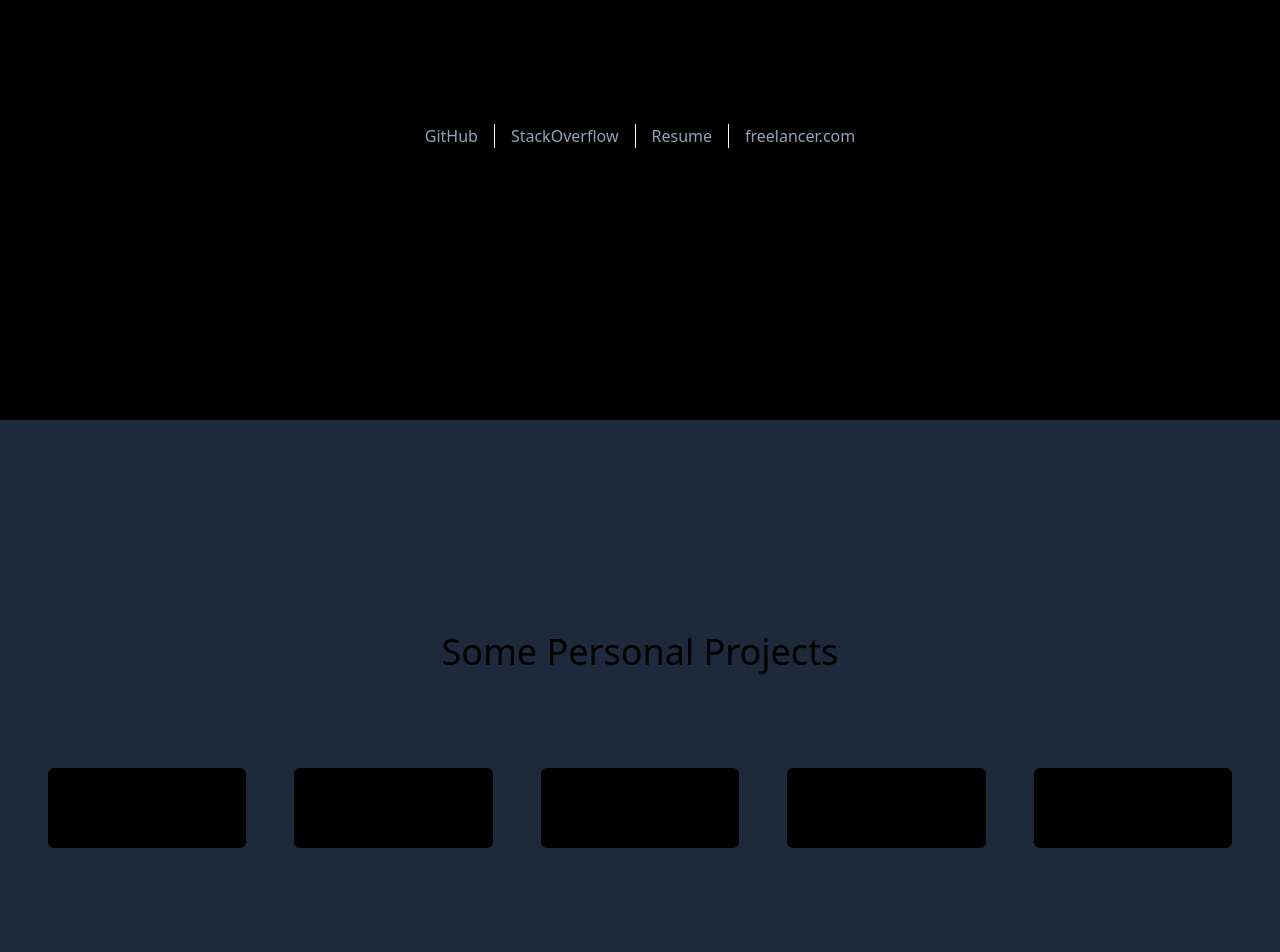
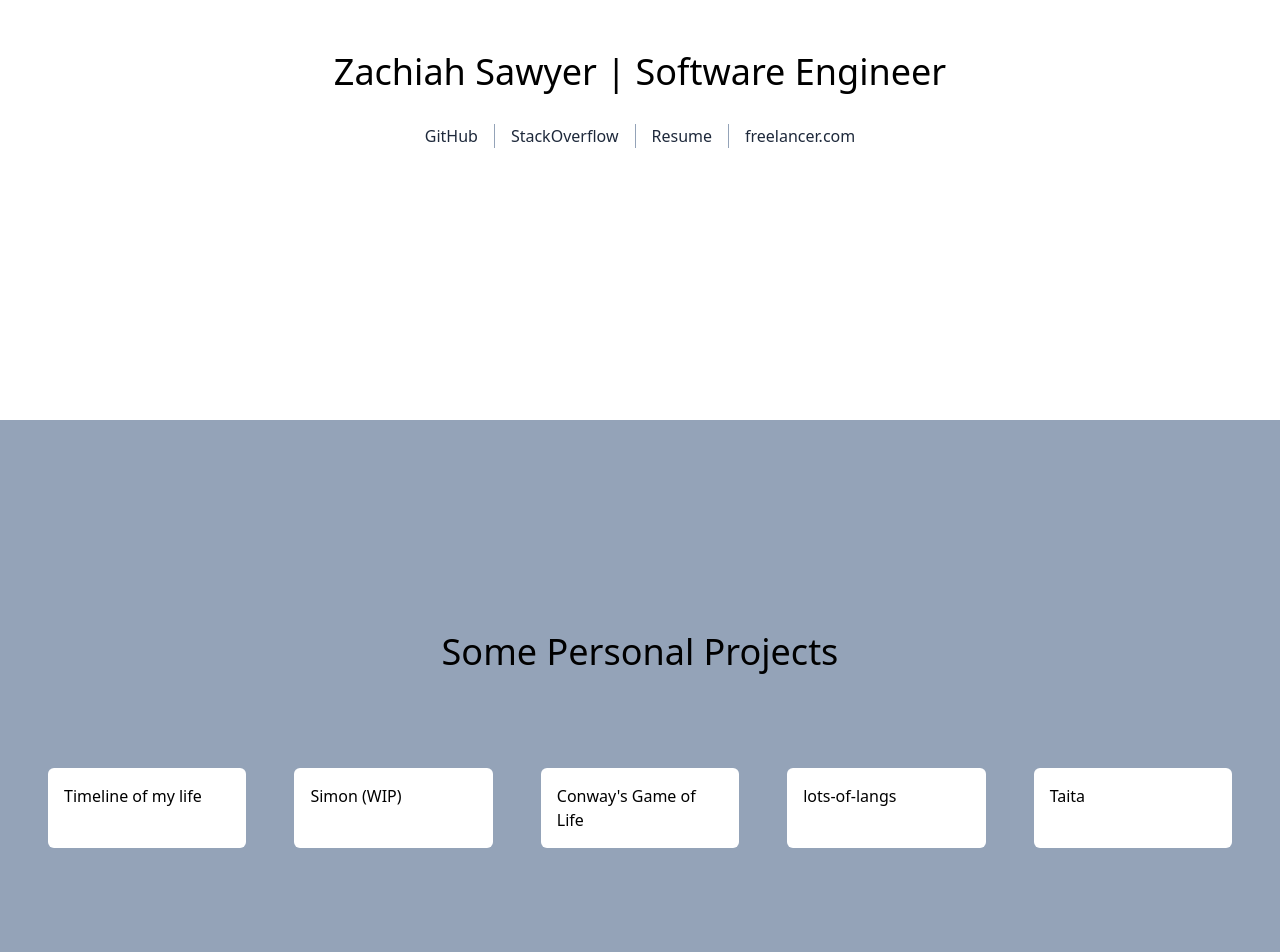
Before and after one commit to Zachiah/personal-site, a SvelteKit app: page /skills/developer in a window 1280 px wide. Shown: the part 220-1172 px from the top of the page. Built offline with nearby package versions, Linux system fonts and the light colour scheme.

Commit message:
make light mode work

```diff
--- a/src/lib/components/SimplePageWrapper.svelte
+++ b/src/lib/components/SimplePageWrapper.svelte
@@ -5,7 +5,7 @@
 
 <div class="mx-auto max-w-max p-8">
 	<main
-		class="my-8 box-content max-w-prose rounded-lg bg-white p-8 shadow-lg shadow-sky-400 dark:bg-black dark:shadow-sky-500"
+		class="my-8 box-content max-w-prose rounded-lg bg-blue-100 p-8 shadow-lg shadow-sky-400 dark:bg-black dark:shadow-sky-500"
 	>
 		<Content>
             <slot />
--- a/src/routes/+layout.svelte
+++ b/src/routes/+layout.svelte
@@ -67,10 +67,10 @@
 
 {#if !isTouchDevice}
 	<div
-		class="pointer-events-none fixed z-50 h-40 w-40 -translate-x-1/2 -translate-y-1/2 transform rounded-full bg-gray-200 bg-contain shadow-inner dark:bg-blue-500 {$page
+		class="pointer-events-none fixed z-50 h-40 w-40 -translate-x-1/2 -translate-y-1/2 transform rounded-full bg-contain shadow-inner {$page
 			.url.pathname === '/'
-			? 'mix-blend-difference'
-			: 'mix-blend-darken'}"
+			? 'bg-gray-200 dark:bg-blue-500 mix-blend-difference'
+			: 'bg-blue-500 mix-blend-lighten dark:mix-blend-darken'}"
 		style="top: {$mousePos.y}px; left: {$mousePos.x}px;"
 	/>
 {/if}
--- a/src/routes/+page.svelte
+++ b/src/routes/+page.svelte
@@ -7,12 +7,12 @@
 <SEO title="Zachiah Sawyer" description="Hi my name is Zachiah Sawyer. This is my personal site" />
 
 <PageSection colors="bg-gradient-to-br from-green-500 to-sky-500" id="top">
-	<div class="prose mx-auto text-center">
+	<div class="prose mx-auto text-center text-white">
 		<div
 			class="flex flex-col flex-wrap gap-2 font-mono text-2xl text-gray-800 dark:text-gray-200 2xs:gap-16 2xs:p-4 sm:flex-row sm:text-4xl"
 		>
 			<h1
-				class="flex h-72 flex-1 items-center justify-center whitespace-normal rounded-lg bg-sky-950 bg-gradient-to-br from-sky-950 to-green-500 px-2 py-10 text-center font-mono text-2xl shadow-lg 2xs:text-4xl xs:p-20 sm:text-6xl"
+				class="flex h-72 flex-1 items-center justify-center whitespace-normal rounded-lg bg-sky-950 bg-gradient-to-br from-sky-950 to-green-500 px-2 py-10 text-center font-mono text-2xl shadow-lg 2xs:text-4xl xs:p-20 sm:text-6xl text-white"
 			>
 				Zachiah Sawyer
 			</h1>
@@ -28,9 +28,9 @@
 			<Skill
 				url="/skills/developer"
 				text="Software Engineer"
-				colors="bg-sky-950 from-sky-950 to-green-800"
+				colors="bg-sky-950 from-sky-950 to-green-800 text-white"
 			/>
-			<Skill url="/skills/pianist" text="Pianist" colors="bg-sky-500 from-sky-500 to-green-800" />
+			<Skill url="/skills/pianist" text="Pianist" colors="bg-sky-500 from-sky-500 to-green-800 text-white" />
 			<Skill
 				url="/skills/bjj"
 				text="Jiujitsu Practitioner"
@@ -39,17 +39,17 @@
 			<Skill
 				url="https://chess.com/member/zachiah1"
 				text="Chess Player"
-				colors="bg-sky-950 from-sky-950 to-green-500"
+				colors="bg-sky-950 from-sky-950 to-green-500 text-white"
 			/>
 			<Skill
 				url="/skills/trampoliner"
 				text="Trampoliner"
-				colors="bg-sky-950 from-sky-950 to-green-800"
+				colors="bg-sky-950 from-sky-950 to-green-800 text-white"
 			/>
 			<Skill
 				url="/skills/origamist"
 				text="Origamist"
-				colors="bg-sky-950 from-sky-950 to-green-500"
+				colors="bg-sky-950 from-sky-950 to-green-500 text-white"
 			/>
 		</div>
 	</div>
--- a/src/routes/skills/developer/+page.svelte
+++ b/src/routes/skills/developer/+page.svelte
@@ -8,40 +8,40 @@
 	description="My name is Zachiah Sawyer. I am a software engineer. Here are some links showing my skills and past experience."
 />
 
-<section class="flex min-h-[40rem] flex-col items-center justify-center gap-8 bg-black p-12">
+<section class="flex min-h-[40rem] flex-col items-center justify-center gap-8 bg-white dark:bg-black p-12">
 	<h1 class="text-4xl">Zachiah Sawyer | Software Engineer</h1>
 
-	<div class="flex text-slate-400 flex-wrap">
-		<a class="border-r border-white px-4" href="https://github.com/zachiah">GitHub</a>
-		<a class="border-r border-white px-4" href="https://stackoverflow.com/users/10892722/zachiah"
+	<div class="flex text-slate-800 dark:text-slate-400 flex-wrap">
+		<a class="border-r border-slate-400 dark:border-white px-4" href="https://github.com/zachiah">GitHub</a>
+		<a class="border-r border-slate-400 dark:border-white px-4" href="https://stackoverflow.com/users/10892722/zachiah"
 			>StackOverflow</a
 		>
-		<a class="border-r border-white px-4" href="https://profile.indeed.com/p/zachiahs-rjmh6x5"
+		<a class="border-r border-slate-400 dark:border-white px-4" href="https://profile.indeed.com/p/zachiahs-rjmh6x5"
 			>Resume</a
 		>
 		<a class="px-4" href="https://www.freelancer.com/u/zachiahsawyer">freelancer.com</a>
 	</div>
 </section>
 
-<section class="flex min-h-[40rem] flex-col items-center justify-center bg-slate-800 p-12">
+<section class="flex min-h-[40rem] flex-col items-center justify-center bg-slate-400 dark:bg-slate-800 p-12">
 	<h2 class="mb-24 text-center text-4xl">Some Personal Projects</h2>
 
 	<div class="flex w-full flex-wrap gap-12">
-		<a class="flex-1 rounded-md bg-black p-4" href="https://timeline.zachiah.com"
+		<a class="flex-1 rounded-md bg-white dark:bg-black p-4" href="https://timeline.zachiah.com"
 			>Timeline of my life</a
 		>
-		<a class="flex-1 rounded-md bg-black p-4" href="https://simon.zachiah.com">Simon (WIP)</a>
-		<a class="flex-1 rounded-md bg-black p-4" href="https://conway.zachiah.com"
+		<a class="flex-1 rounded-md bg-white dark:bg-black p-4" href="https://simon.zachiah.com">Simon (WIP)</a>
+		<a class="flex-1 rounded-md bg-white dark:bg-black p-4" href="https://conway.zachiah.com"
 			>Conway's Game of Life</a
 		>
-		<a class="flex-1 rounded-md bg-black p-4" href="https://github.com/Zachiah/lots-of-langs"
+		<a class="flex-1 rounded-md bg-white dark:bg-black p-4" href="https://github.com/Zachiah/lots-of-langs"
 			>lots-of-langs</a
 		>
-		<a class="flex-1 rounded-md bg-black p-4" href="https://github.com/Zachiah/taita">Taita</a>
+		<a class="flex-1 rounded-md bg-white dark:bg-black p-4" href="https://github.com/Zachiah/taita">Taita</a>
 	</div>
 </section>
 
-<section class="bg-black p-8">
+<section class="bg-white dark:bg-black p-8">
 	<div class="max-w-prose mx-auto">
 		<Content>
 			<h2>Tools I Use</h2>
```
